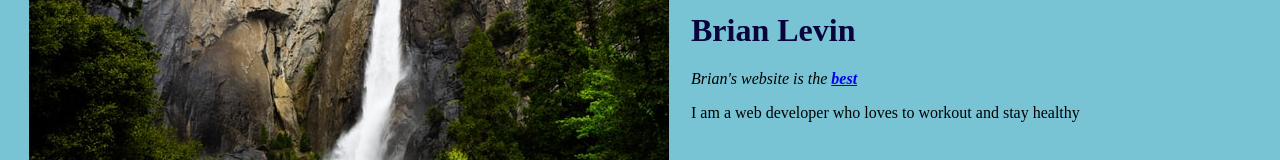
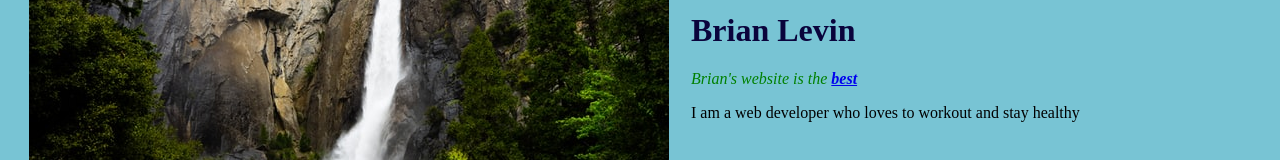
Before and after one commit to BrianLevin/Basic-About-Me-Website, a plain HTML site: page index.html in a window 1280 px wide. Shown: the part 147-307 px from the top of the page. Drawn offline with Linux system fonts and the light colour scheme.

Commit message:
played around with the style class to target speciifc element

```diff
--- a/css/style.css
+++ b/css/style.css
@@ -30,3 +30,8 @@ body {
         color: #0a043c;
 
     }
+
+    .para{
+
+        color: green;
+    }
--- a/index.html
+++ b/index.html
@@ -25,7 +25,7 @@
         <td><img src="images/waterfall1.jpg" alt=" waterfall" /></td>
         <td>
           <h1>Brian Levin</h1>
-          <p>
+          <p class = "para">
             <em
               >Brian's website is the
               <strong><a href="https://www.appbrewery.co/"> best</a> </strong>
```
Also changed, not shown: test.html (+1 -1 lines).
